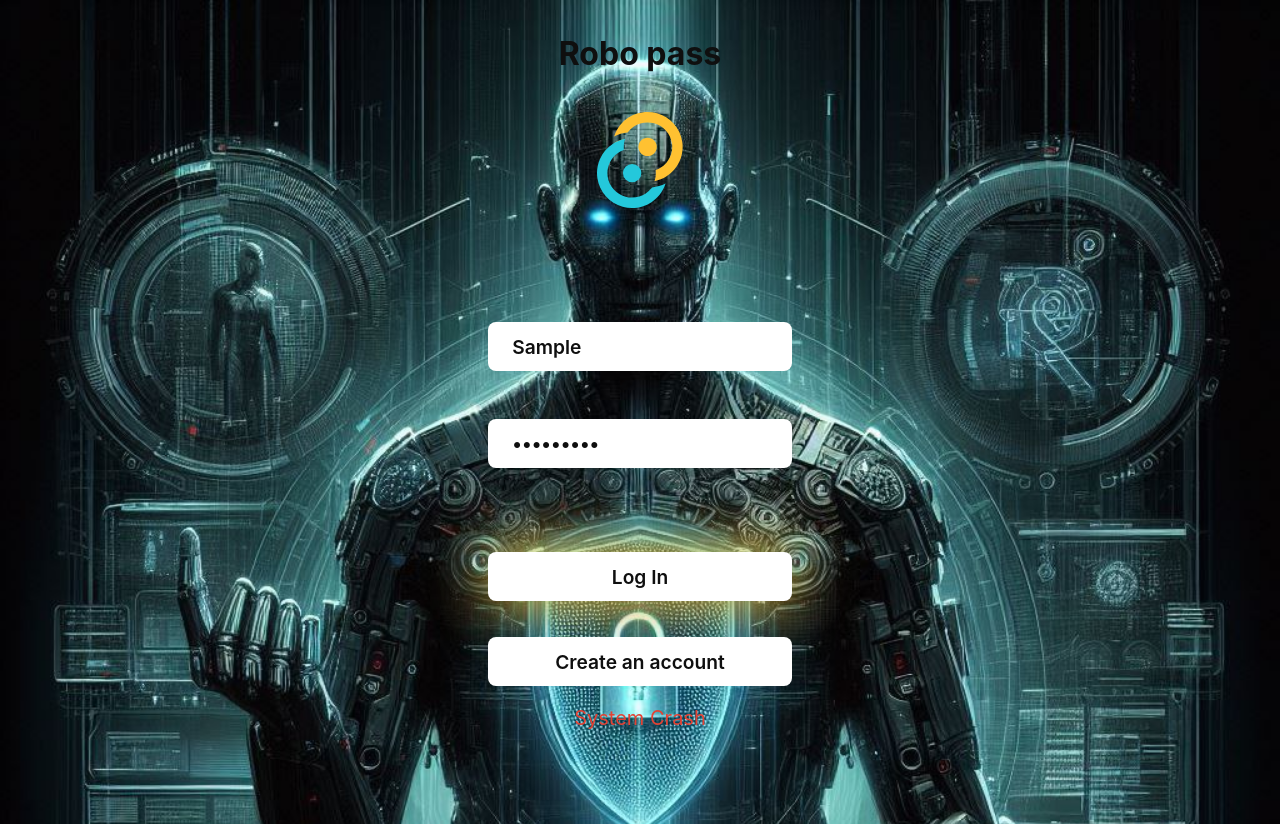
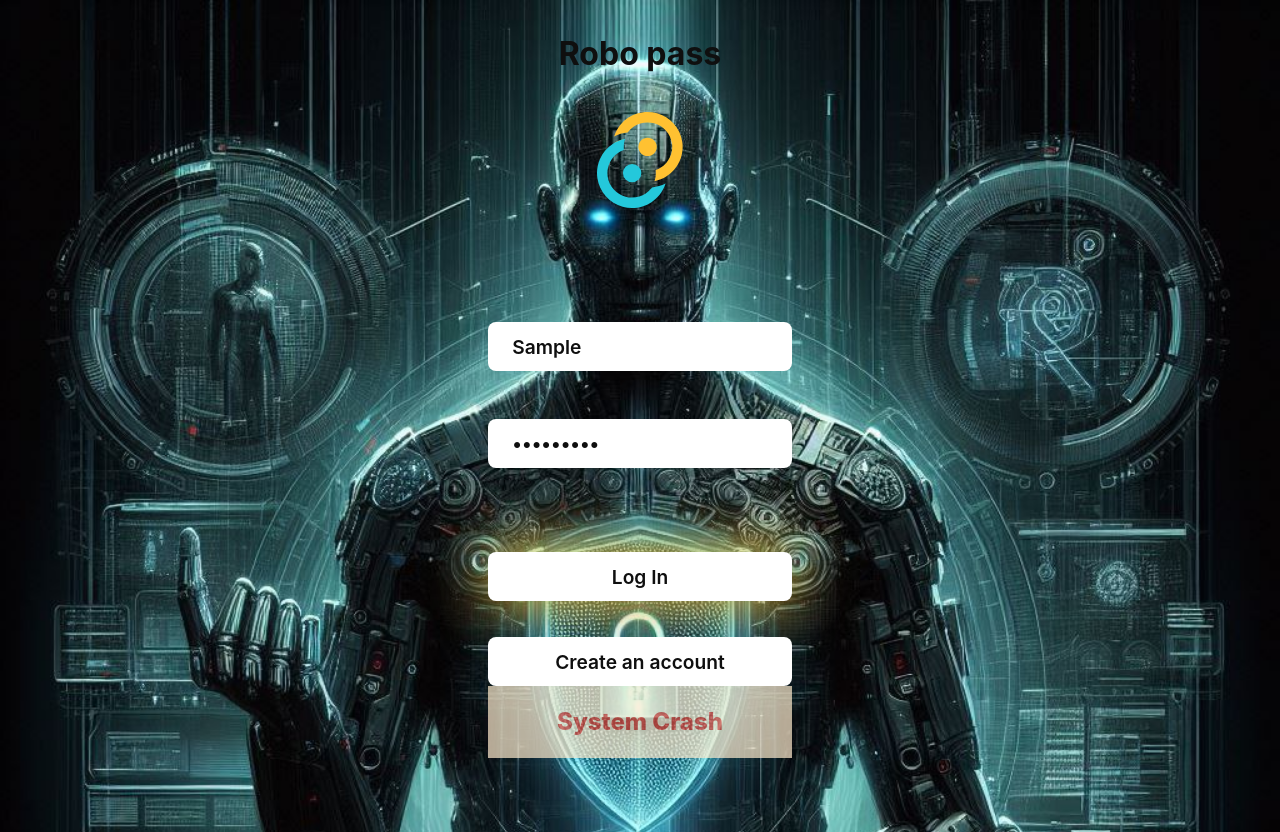
Before and after one commit to dailcoyote/robo-pass, a Vue app: page / in a window 1280 px wide. Both pictures are taken after typing "Sample", "Sample123" into the empty fields and a click on the button "Log In". Built offline with nearby package versions, Linux system fonts and the light colour scheme.

Commit message:
@styles:alert box fixed

```diff
--- a/src/components/AddCredentialModal.vue
+++ b/src/components/AddCredentialModal.vue
@@ -47,8 +47,8 @@ export default defineComponent({
   overflow-x: auto;
   display: flex;
   flex-direction: column;
-  width: 650px;
-  height: 650px;
+  width: 700px;
+  height: 700px;
   background: no-repeat url('../assets/crypto_security_texture.jpg');
   background-size: cover;
 }
--- a/src/styles.css
+++ b/src/styles.css
@@ -113,8 +113,11 @@ button {
 }
 
 .alert {
+  background-color: blanchedalmond;
+  opacity: 0.7;
   color: #e34234;
-  font-size: 1.25em;
+  font-size: 1.5em;
+  font-weight: 800;
 }
 
 @media (prefers-color-scheme: dark) {
--- a/src/views/LoginView.vue
+++ b/src/views/LoginView.vue
@@ -50,7 +50,9 @@ async function onNavigateToCreate() {
       <button class="white-effect" @click="onNavigateToCreate">
         Create an account
       </button>
-      <p class="alert" v-show="errMsg">{{errMsg}}</p>
+      <div v-show="errMsg" class="alert">
+        <p>{{ errMsg }}</p>
+      </div>
     </form>
   </div>
 </template>
--- a/src/views/SignUpView.vue
+++ b/src/views/SignUpView.vue
@@ -61,7 +61,9 @@ async function create() {
         required
       />
       <button type="submit" id="create-btn" @click="create()">Create</button>
-      <p class="alert" v-show="errMsg">{{ errMsg }}</p>
+      <div v-show="errMsg" class="alert">
+        <p>{{ errMsg }}</p>
+      </div>
     </form>
   </div>
 </template>
--- a/src/views/WorkspaceView.vue
+++ b/src/views/WorkspaceView.vue
@@ -181,9 +181,9 @@ onMounted(() => {
               Cancel
             </button>
           </div>
-          <p class="alert" v-show="state.validatorBox">
-            {{ state.validatorBox }}
-          </p>
+          <div v-show="state.validatorBox" class="alert">
+            <p>{{ state.validatorBox }}</p>
+          </div>
         </form>
       </template>
     </AddCredentialModal>
```
